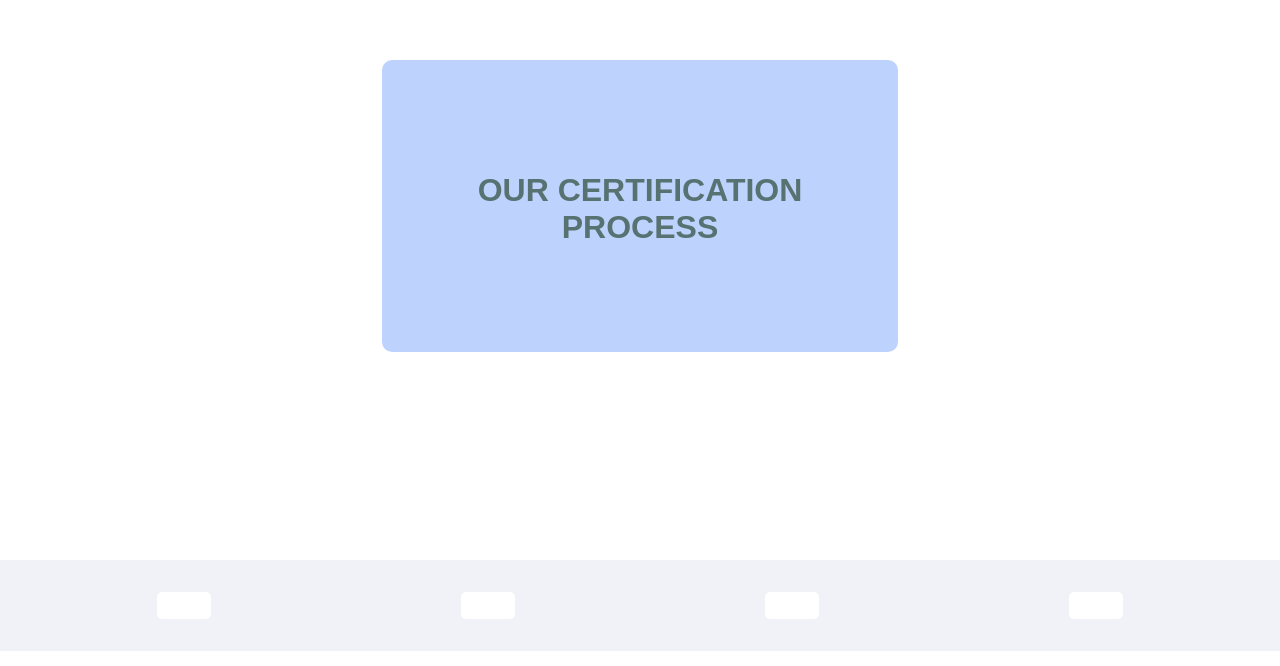
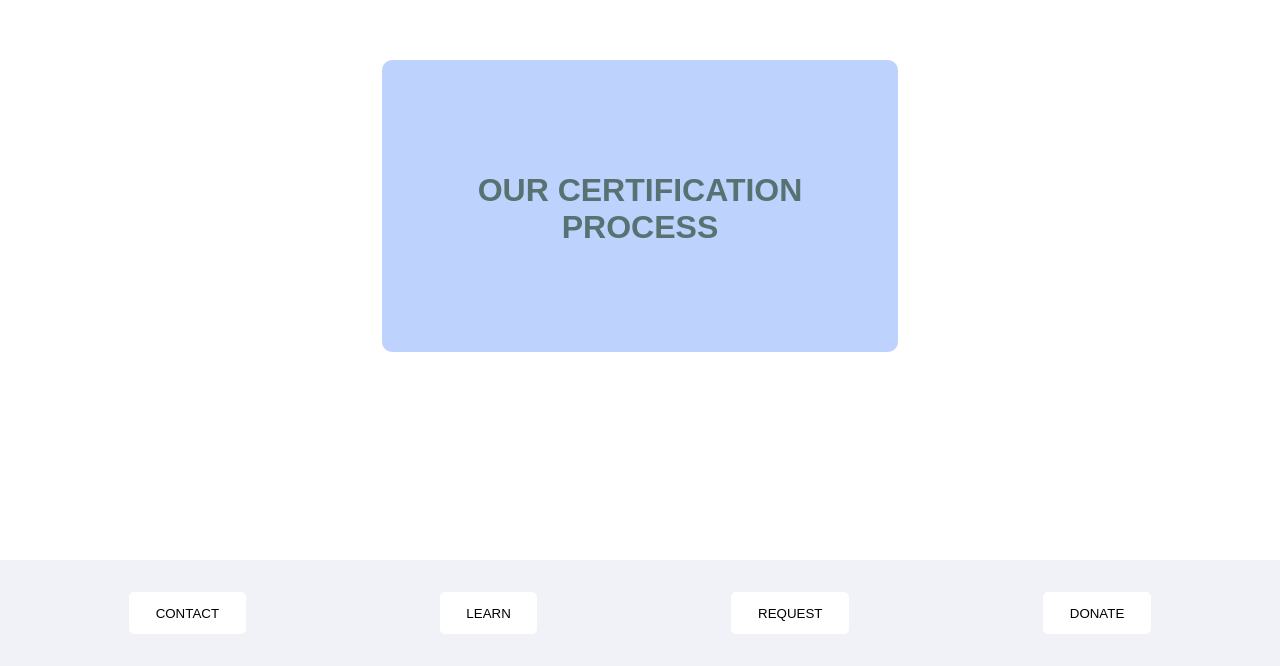
Before and after one commit to tay-chi/html-in-class-exercises, a plain HTML site: page index.html in a window 1280 px wide. Shown: the part 2483-3149 px from the top of the page. Drawn offline with Linux system fonts and the light colour scheme.

Commit message:
modified buttons.

```diff
--- a/index.html
+++ b/index.html
@@ -86,10 +86,11 @@
     </section>
     <section class="section footer-section">
       <div class="buttons-wrapper">
-       <button Contact</button>
-       <button Learn</button>
-       <button Request</button>
-       <button Donate</button>
+       <button>Contact</button>
+       <button>Learn</button>
+       <button>Request</button>
+       <button>Donate</button>
+
       </div>
     </section>
   </body>
```
